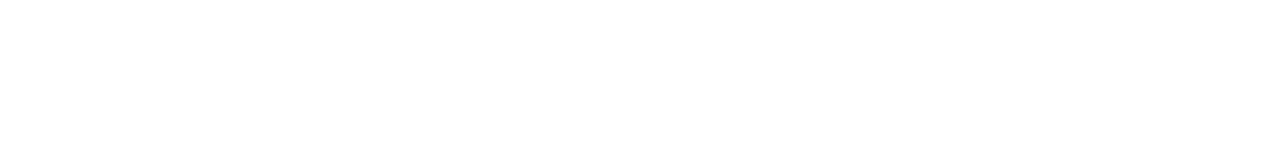
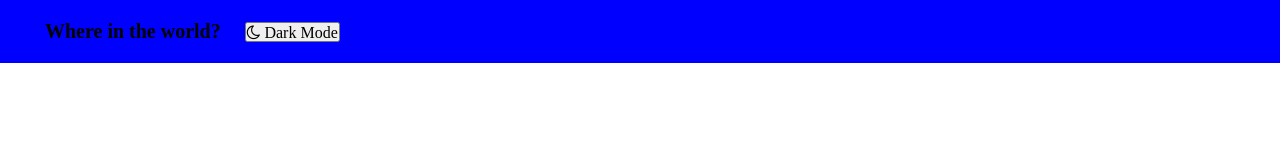
Before and after one commit to mildred366/KodeCamp01, a plain HTML site: page index.html in a window 1280 px wide. Drawn offline with Linux system fonts and the light colour scheme.

Commit message:
got the dark and light mode working

```diff
--- a/index.html
+++ b/index.html
@@ -6,12 +6,15 @@
     <meta name="viewport" content="width=device-width, initial-scale=1.0">
     <title>Rest API countries selection</title>
     <link rel="stylesheet" href="./styles.css">
-    <link rel="stylesheet" href="logic.js">
+    <script src="logic.js"></script>
+    <link rel="stylesheet" href="https://cdnjs.cloudflare.com/ajax/libs/font-awesome/4.7.0/css/font-awesome.min.css">
 </head>
+
 <body>
    <header>
     <nav>
-
+        <h1>Where in the world?</h1>
+        <button onclick="myFunction()" class="fa fa-moon-o"> Dark Mode</button>
     </nav>
    </header>
    <main>
--- a/logic.js
+++ b/logic.js
@@ -0,0 +1,4 @@
+function myFunction() {
+    var element = document.body;
+    element.classList.toggle("dark-mode");
+  }
--- a/styles.css
+++ b/styles.css
@@ -0,0 +1,23 @@
+* {
+    padding: 0;
+    margin: 0;
+}
+
+nav h1 {
+    font-size: 20px;
+    padding: 20px;
+    margin-left: 25px;
+    display: inline-block;
+}
+header{
+    background-color: blue;
+}
+body {
+    background-color: white;
+    color: black;
+  }
+
+.dark-mode {
+    background-color: black;
+    color: white;
+  }
```
